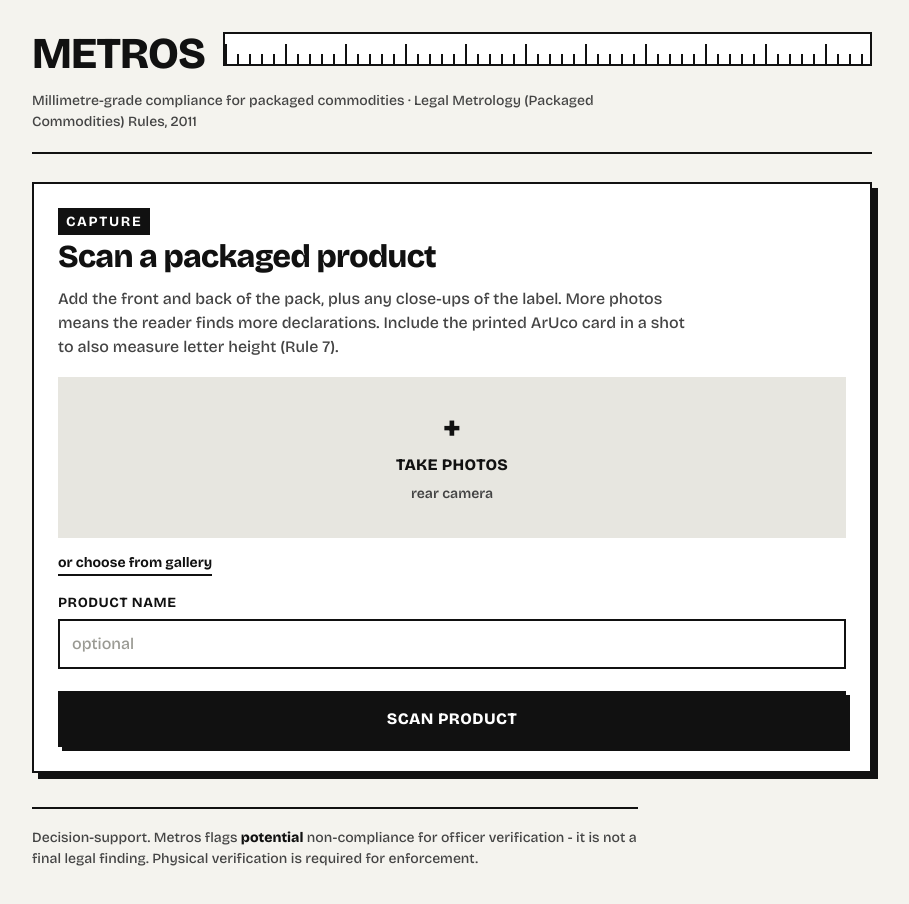
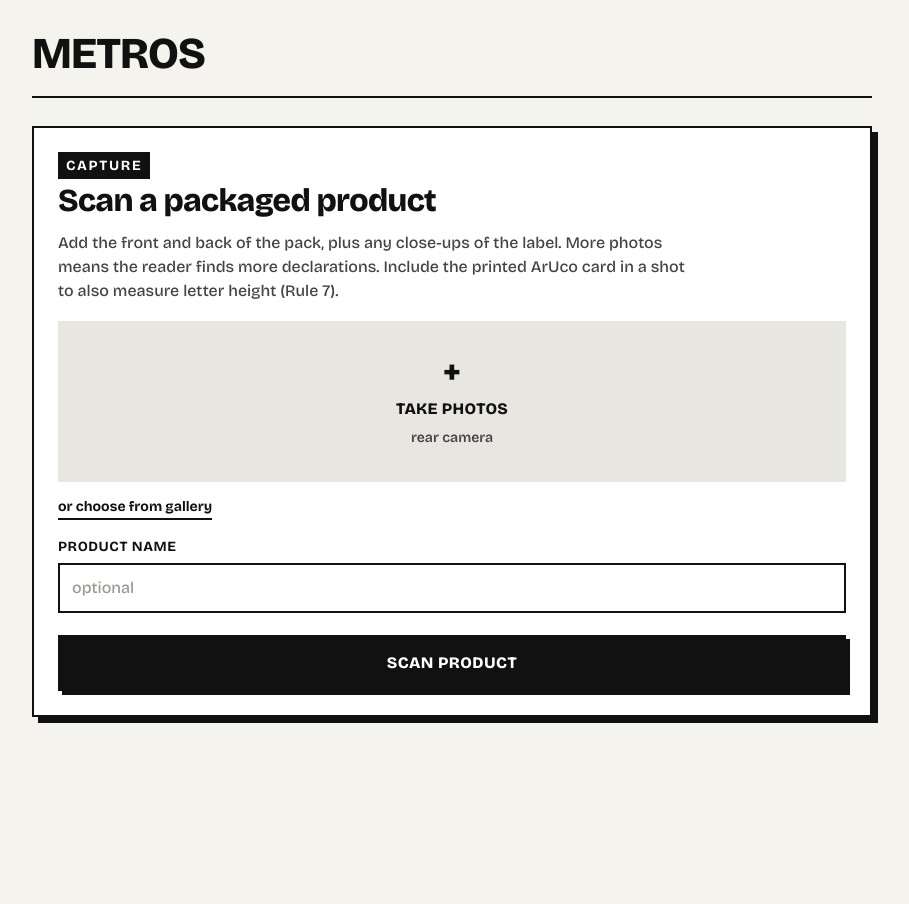
Before and after one commit to mugiwaraluffy56/sih-26, a React (Vite) app in the folder frontend/: page / in a window 1280 px wide. Shown: the top 904 px of the page, without its empty margins (188-1097 px from the left). After the commit the page ends 817 px from the top, so only its background shows below. Built offline with nearby package versions, Linux system fonts and the light colour scheme.

Commit message:
remove ruler strip, tagline, and footer note
Signed-off-by: mugiwaraluffy56 <myakampuneeth@gmail.com>

```diff
--- a/frontend/src/App.jsx
+++ b/frontend/src/App.jsx
@@ -98,24 +98,13 @@ export default function App() {
       <header className="masthead">
         <div className="brand">
           <span className="wordmark">METROS</span>
-          <span className="tick-strip" aria-hidden="true" />
         </div>
-        <p className="tagline">
-          Millimetre-grade compliance for packaged commodities · Legal Metrology
-          (Packaged Commodities) Rules, 2011
-        </p>
       </header>
 
       <main>
         <ScanForm onReport={setReport} />
         {report && <ReportView report={report} />}
       </main>
-
-      <footer className="foot">
-        Decision-support. Metros flags <b>potential</b> non-compliance for officer
-        verification - it is not a final legal finding. Physical verification is
-        required for enforcement.
-      </footer>
     </div>
   );
 }
```
